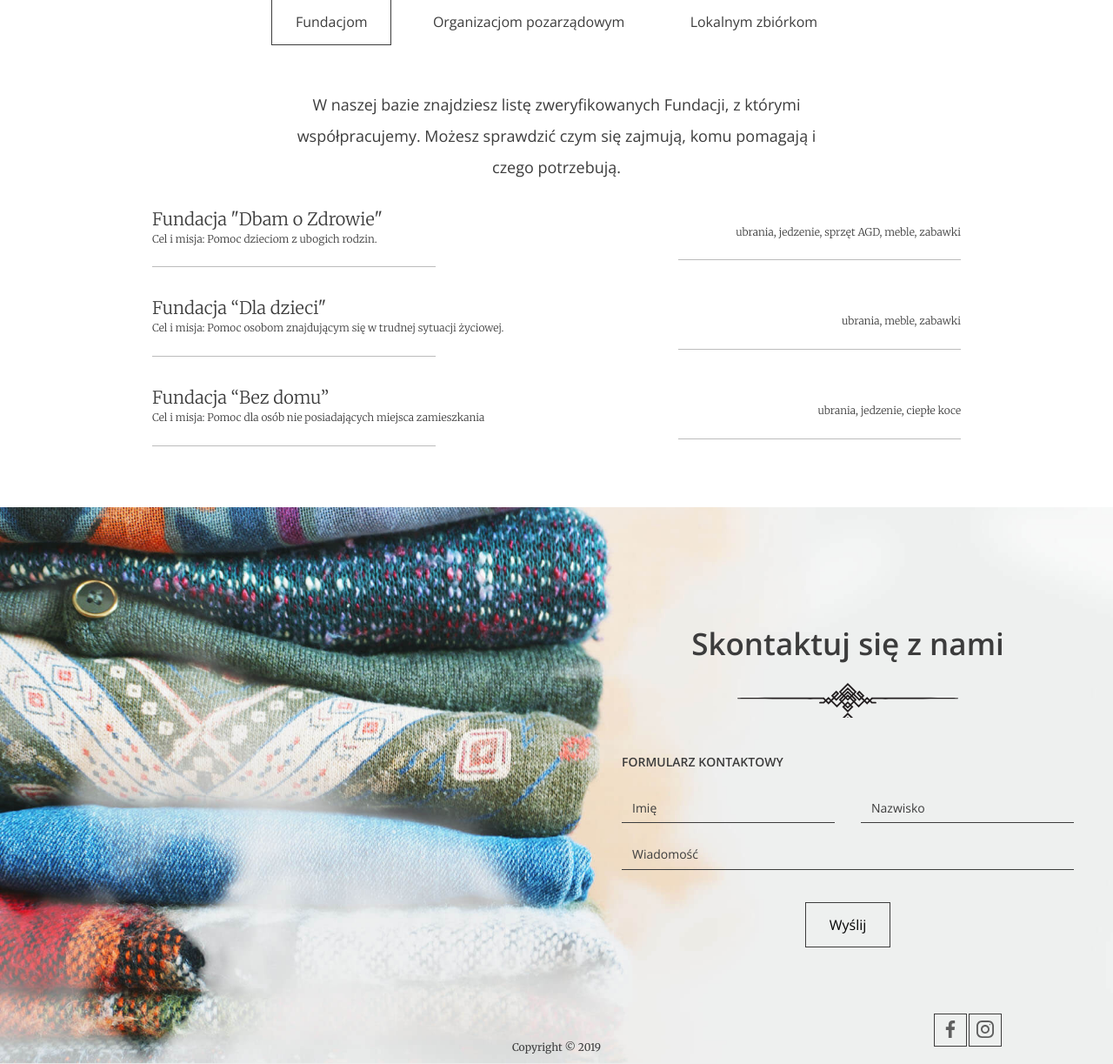
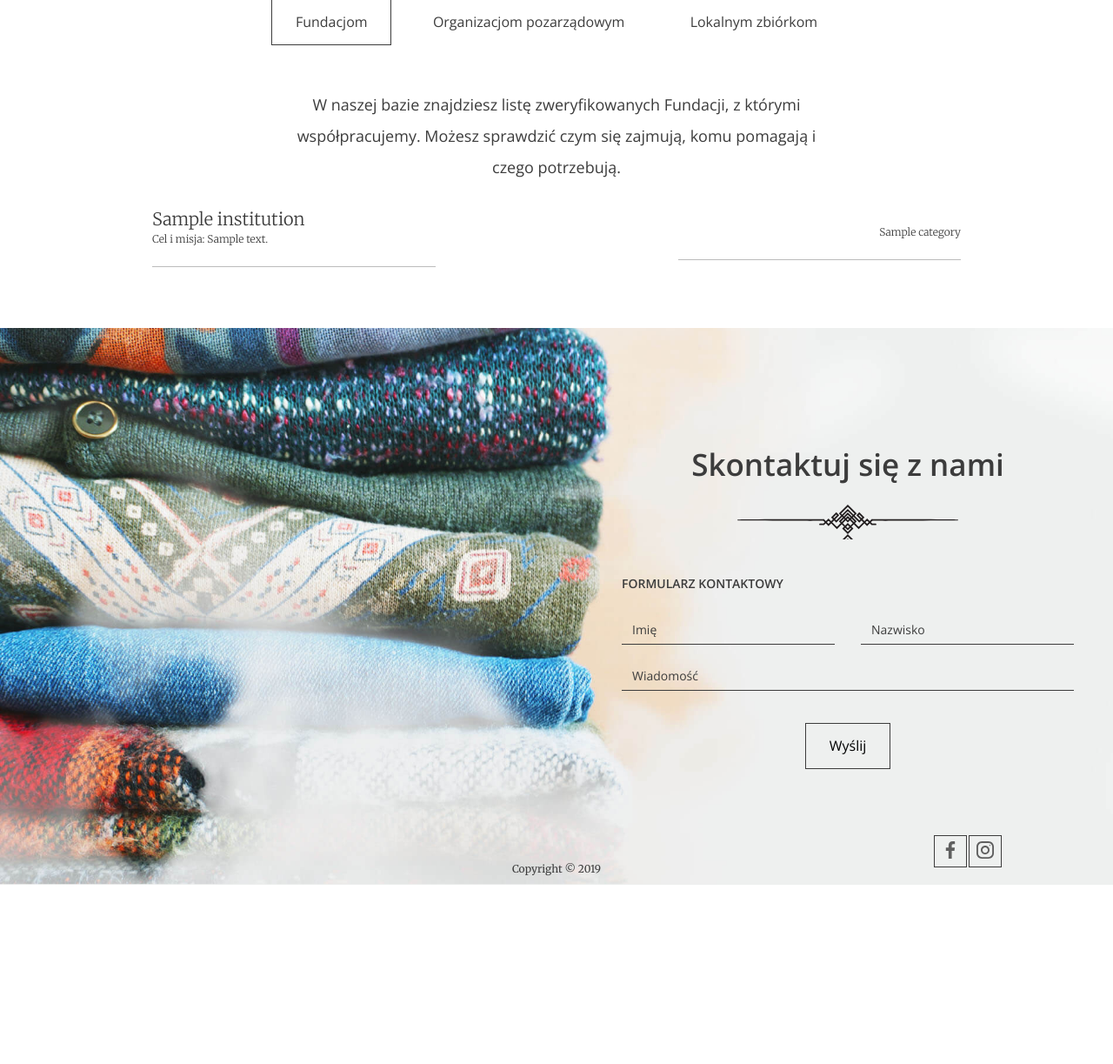
Before and after one commit to krzysiekkosior/hand-over-app, a Django app: page / in a window 1280 px wide. Shown: the part 2655-3878 px from the top of the page at 87% size. After the commit the page ends 3672 px from the top, so only its background shows below. Run offline with Django 3.2, Linux system fonts and the light colour scheme; tables that the repository leaves empty hold one stand-in row (values such as "Sample post").

Commit message:
added list of institutions (splitted to types) on landing page

```diff
--- a/hand_over/main_app/utils.py
+++ b/hand_over/main_app/utils.py
@@ -9,7 +9,7 @@ def get_bags_quantity():
     return bags_quantity
 
 
-def get_supported_institutions():
+def get_supported_institutions_amount():
     donations = Donation.objects.all()
     supported_institutions = []
     for donation in donations:
--- a/hand_over/main_app/views.py
+++ b/hand_over/main_app/views.py
@@ -1,15 +1,23 @@
 from django.shortcuts import render
 from django.views import View
-from main_app.utils import get_bags_quantity, get_supported_institutions
+
+from main_app.models import Institution
+from main_app.utils import get_bags_quantity, get_supported_institutions_amount
 
 
 class LandingPage(View):
 
     def get(self, request):
         bags = get_bags_quantity()
-        institutions = get_supported_institutions()
+        institutions = get_supported_institutions_amount()
+        foundations = Institution.objects.filter(type=0)
+        organizations = Institution.objects.filter(type=1)
+        local_collections = Institution.objects.filter(type=2)
         context = {'bags': bags,
-                   'institutions': institutions}
+                   'institutions': institutions,
+                   'organizations': organizations,
+                   'foundations': foundations,
+                   'collections': local_collections}
         return render(request, 'index.html', context)
 
 
--- a/hand_over/templates/index.html
+++ b/hand_over/templates/index.html
@@ -93,32 +93,21 @@
         <p>W naszej bazie znajdziesz listę zweryfikowanych Fundacji, z którymi współpracujemy. Możesz sprawdzić czym się zajmują, komu pomagają i czego potrzebują.</p>
 
         <ul class="help--slides-items">
+          {% for foundation in foundations %}
           <li>
             <div class="col">
-              <div class="title">Fundacja "Dbam o Zdrowie"</div>
-              <div class="subtitle">Cel i misja: Pomoc dzieciom z ubogich rodzin.</div>
+              <div class="title">{{ foundation.name }}</div>
+              <div class="subtitle">Cel i misja: {{ foundation.description }}</div>
             </div>
 
-            <div class="col"><div class="text">ubrania, jedzenie, sprzęt AGD, meble, zabawki</div></div>
+            <div class="col"><div class="text">
+                {% for category in foundation.categories.all %}
+                    {{ category.name }}{% if not forloop.last %}, {% endif %}
+                {% endfor %}
+            </div></div>
           </li>
+            {% endfor %}
 
-          <li>
-            <div class="col">
-              <div class="title">Fundacja “Dla dzieci"</div>
-              <div class="subtitle">Cel i misja: Pomoc osobom znajdującym się w trudnej sytuacji życiowej.</div>
-            </div>
-
-            <div class="col"><div class="text">ubrania, meble, zabawki</div></div>
-          </li>
-
-          <li>
-            <div class="col">
-              <div class="title">Fundacja “Bez domu”</div>
-              <div class="subtitle">Cel i misja: Pomoc dla osób nie posiadających miejsca zamieszkania</div>
-            </div>
-
-            <div class="col"><div class="text">ubrania, jedzenie, ciepłe koce</div></div>
-          </li>
         </ul>
         <!-- Pagination
         <ul class="help--slides-pagination">
@@ -133,45 +122,23 @@
       <!-- SLIDE 2 -->
       <div class="help--slides" data-id="2">
         <p>
-          Lorem ipsum dolor, sit amet consectetur adipisicing elit. Hic officiis mollitia dolor, neque aspernatur accusamus debitis. Ducimus, officia. Quia, sunt illum! Non iste placeat ab ipsum alias
-          quos suscipit corporis!
+          W naszej bazie znajdziesz listę zweryfikowanych organizacji pozarządowych, z którymi współpracujemy. Możesz sprawdzić czym się zajmują, komu pomagają i czego potrzebują.
         </p>
         <ul class="help--slides-items">
+            {% for organization in organizations %}
           <li>
             <div class="col">
-              <div class="title">Organizacja 1</div>
-              <div class="subtitle">Lorem ipsum dolor sit amet consectetur.</div>
+              <div class="title">{{ organization.name }}</div>
+              <div class="subtitle">Cel i misja: {{ organization.description }}</div>
             </div>
 
-            <div class="col"><div class="text">Lorem ipsum dolor sit amet consectetur adipisicing elit.</div></div>
+            <div class="col"><div class="text">
+                {% for category in organization.categories.all %}
+                    {{ category.name }}{% if not forloop.last %}, {% endif %}
+                {% endfor %}
+            </div></div>
           </li>
-
-          <li>
-            <div class="col">
-              <div class="title">Organizacja 2</div>
-              <div class="subtitle">Lorem ipsum dolor sit amet consectetur.</div>
-            </div>
-
-            <div class="col"><div class="text">Lorem ipsum dolor sit amet consectetur adipisicing elit.</div></div>
-          </li>
-
-          <li>
-            <div class="col">
-              <div class="title">Organizacja 3</div>
-              <div class="subtitle">Lorem ipsum dolor sit amet consectetur.</div>
-            </div>
-
-            <div class="col"><div class="text">Lorem ipsum dolor sit amet consectetur adipisicing elit.</div></div>
-          </li>
-
-          <li>
-            <div class="col">
-              <div class="title">Organizacja 4</div>
-              <div class="subtitle">Lorem ipsum dolor sit amet consectetur.</div>
-            </div>
-
-            <div class="col"><div class="text">Lorem ipsum dolor sit amet consectetur adipisicing elit.</div></div>
-          </li>
+            {% endfor %}
         </ul>
 
         <!-- Pagination
@@ -187,25 +154,24 @@
 
       <!-- SLIDE 3 -->
       <div class="help--slides" data-id="3">
-        <p>Lorem ipsum dolor sit amet, his ocurreret persequeris ea, ad utinam laudem duo. Verterem adipisci partiendo eos ne, ea his reque quaeque recteque, ne quo lobortis intellegam.</p>
+        <p>
+        W naszej bazie znajdziesz listę lokalnych zbiórek, z którymi współpracujemy. Możesz sprawdzić czym się zajmują, komu pomagają i czego potrzebują.
+        </p>
         <ul class="help--slides-items">
+           {% for collection in collections %}
           <li>
             <div class="col">
-              <div class="title">Lokalna zbiórka 1</div>
-              <div class="subtitle">Lorem ipsum dolor sit amet consectetur.</div>
+              <div class="title">{{ collection.name }}</div>
+              <div class="subtitle">Cel i misja: {{ collection.description }}</div>
             </div>
 
-            <div class="col"><div class="text">Lorem ipsum dolor sit amet consectetur adipisicing elit.</div></div>
+            <div class="col"><div class="text">
+                {% for category in collection.categories.all %}
+                    {{ category.name }}{% if not forloop.last %}, {% endif %}
+                {% endfor %}
+            </div></div>
           </li>
-
-          <li>
-            <div class="col">
-              <div class="title">Lokalna zbiórka 2</div>
-              <div class="subtitle">Lorem ipsum dolor sit amet consectetur.</div>
-            </div>
-
-            <div class="col"><div class="text">Lorem ipsum dolor sit amet consectetur adipisicing elit.</div></div>
-          </li>
+            {% endfor %}
         </ul>
 
         <!-- Pagination
```
